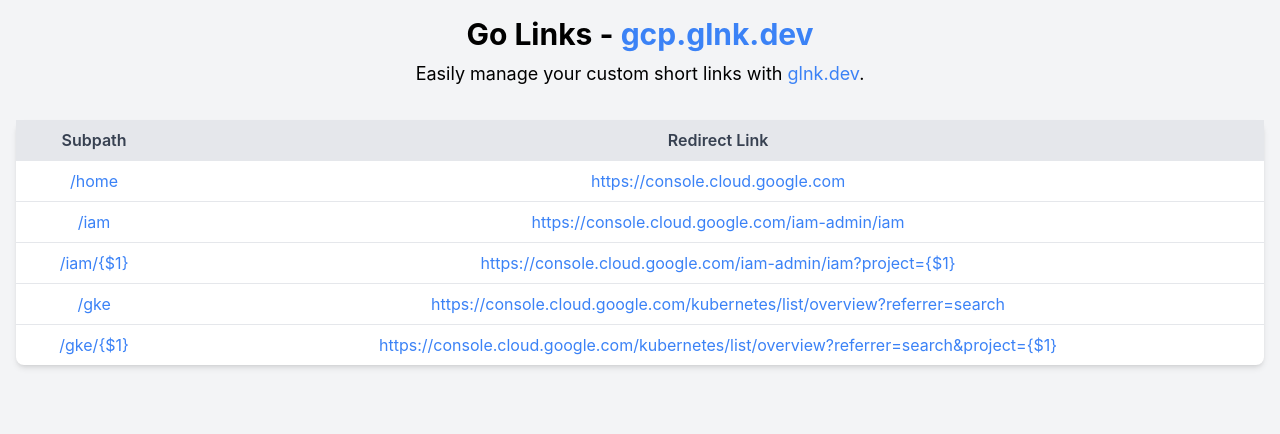
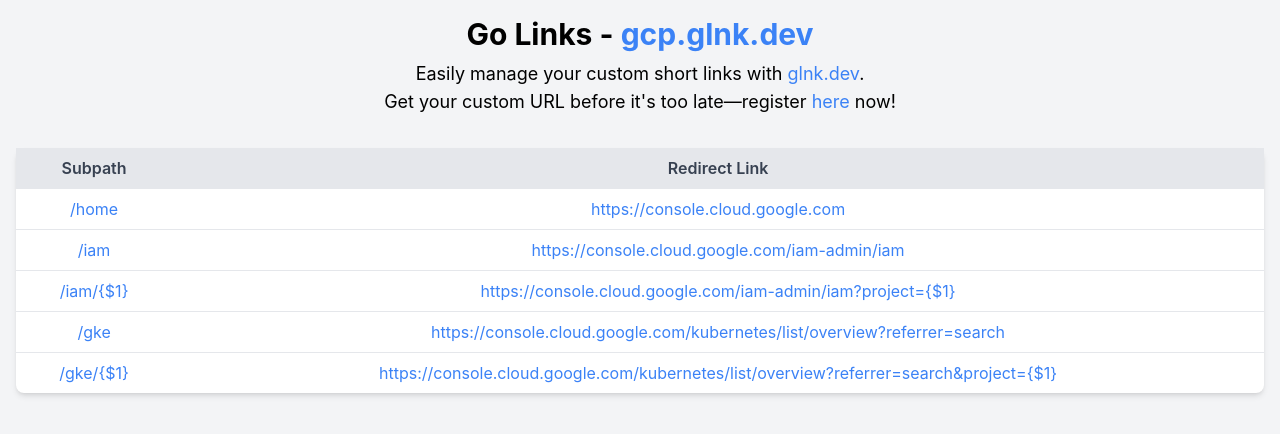
Before and after one commit to glnk-dev/webapp, a React (Create React App) app: page / in a window 1280 px wide. Shown: the top 434 px of the page. Built offline with nearby package versions, Linux system fonts and the light colour scheme.

Commit message:
Add prefix url

```diff
--- a/src/components/TablePage.js
+++ b/src/components/TablePage.js
@@ -2,7 +2,8 @@
 
 const TablePage = () => {
   const [links, setLinks] = useState([]);
-  const glnkUsername = process.env.REACT_APP_GLNK_USERNAME;
+  const glnkUsername = process.env.REACT_APP_GLNK_USERNAME || 'defaultUsername';
+  const publicUrl = process.env.PUBLIC_URL || '';
 
   useEffect(() => {
     const jsonUrl = `${process.env.PUBLIC_URL}/glnk.json`;
@@ -37,7 +38,14 @@
           <a href="https://glnk.dev" className="text-blue-500 hover:underline">
             glnk.dev
           </a>
-          .
+          .<br />Get your custom URL before it's too late—register{" "}
+          <a
+            href="https://glnk.dev/register"
+            className="text-blue-500 hover:underline"
+          >
+            here
+          </a>{" "}
+          now!
         </p>
       </header>
       <table className="min-w-full bg-white shadow-md rounded-lg">
@@ -55,7 +63,10 @@
           {links.map(({ subpath, redirectLink }) => (
             <tr key={subpath}>
               <td className="border-t py-2 px-4">
-                <a href={subpath} className="text-blue-500 hover:underline">
+                <a
+                  href={`${publicUrl}${subpath}`}
+                  className="text-blue-500 hover:underline"
+                >
                   {subpath}
                 </a>
               </td>
```
